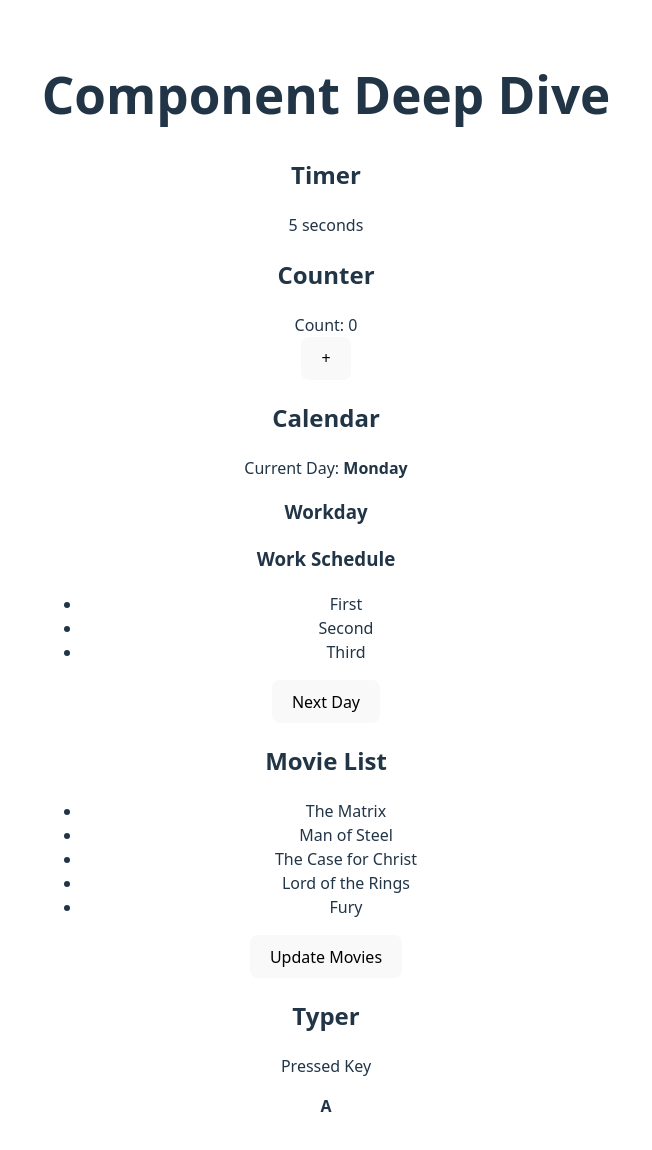
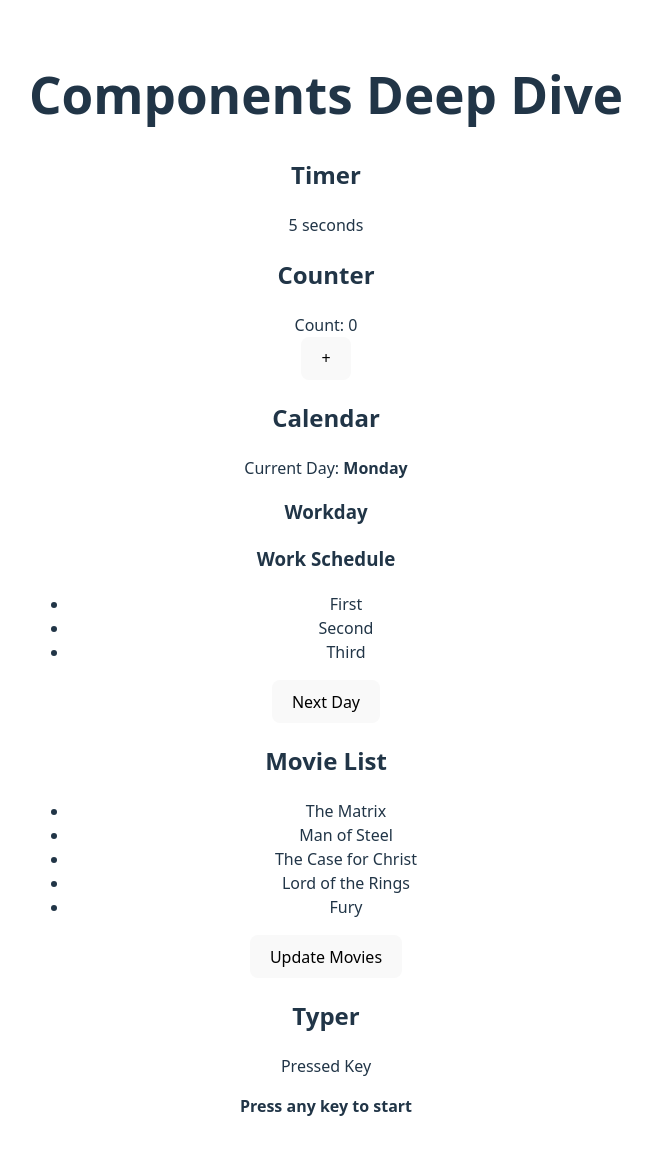
Before and after one commit to MarinovM03/SoftUni-ReactJS-Full-Course-25, a React (Vite) app in the folder 03-Components - Deep Dive/component-state-demo/: page / in a window 1280 px wide. Shown: the whole page, without its empty margins (314-966 px from the left). Built offline with nearby package versions, Linux system fonts and the light colour scheme.

Commit message:
Add Effect Hook example on key press

```diff
--- a/03-Components - Deep Dive/component-state-demo/src/App.jsx
+++ b/03-Components - Deep Dive/component-state-demo/src/App.jsx
@@ -8,7 +8,7 @@ import Typer from './components/Typer.jsx'
 function App() {
     return (
         <div>
-            <h1>Component Deep Dive</h1>
+            <h1>Components Deep Dive</h1>
 
             <Timer />
 
--- a/03-Components - Deep Dive/component-state-demo/src/components/Typer.jsx
+++ b/03-Components - Deep Dive/component-state-demo/src/components/Typer.jsx
@@ -1,16 +1,20 @@
+import { useEffect, useState } from "react";
+
 export default function Typer() {
+    const [key, setKey] = useState('Press any key to start');
 
-    const keyDownHandler = (event) => {
-        console.log(event.key);
-
-    };
+    useEffect(() => {
+        window.addEventListener('keypress', (event) => {
+            setKey(event.key);
+        });
+    }, []);
 
     return (
-        <section tabIndex={0} onKeyDown={keyDownHandler}>
+        <section>
             <h2>Typer</h2>
 
             <p>Pressed Key</p>
-            <strong>A</strong>
+            <strong>{key}</strong>
         </section>
     );
 }
```
